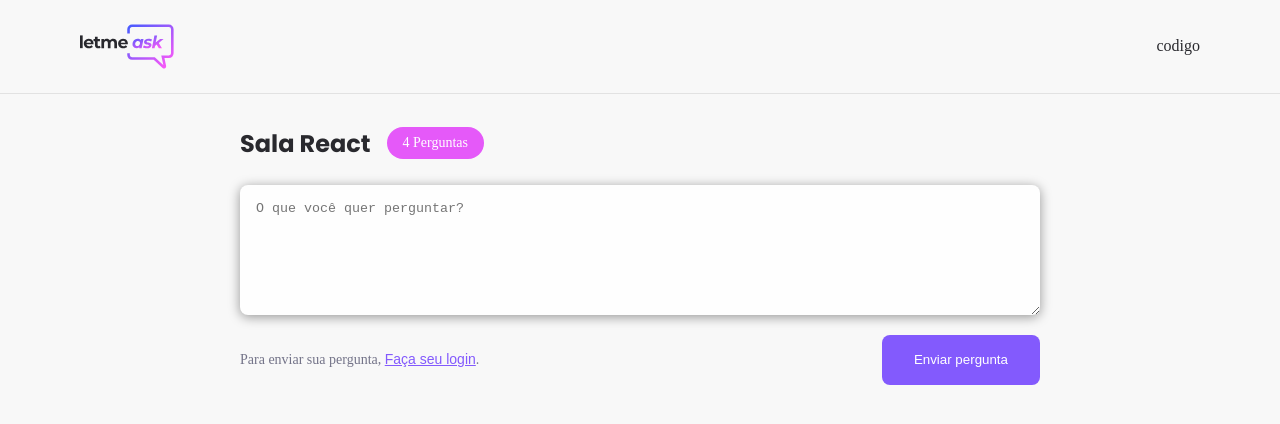
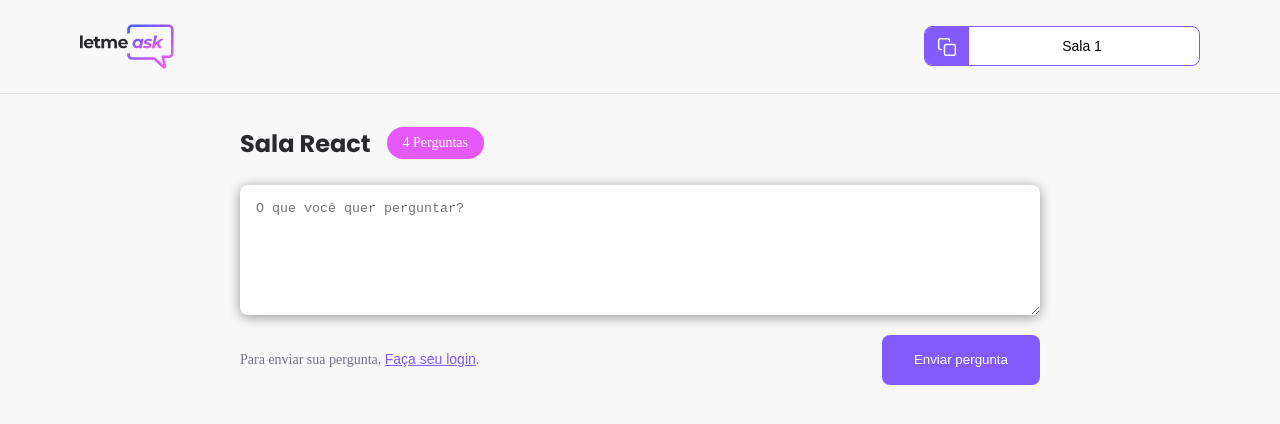
Before and after one commit to danvb112/Letmeask, a React (Create React App) app: page /rooms/1 in a window 1280 px wide. Shown: the top 424 px of the page. Built offline with nearby package versions, Linux system fonts and the light colour scheme; no server answers.

Commit message:
Crate Room-code component

```diff
--- /dev/null
+++ b/src/components/RoomCode.tsx
@@ -0,0 +1,23 @@
+import copyImg from '../assets/images/copy.svg';
+
+import '../styles/room-code.scss';
+
+type RoomCodeProps = {
+    code: string;
+}
+
+export function RoomCode(props: RoomCodeProps) {
+
+    function copyRoomCodeToClipboard() {
+        navigator.clipboard.writeText(props.code)
+    }
+
+    return (
+        <button className="room-code" onClick={copyRoomCodeToClipboard}>
+            <div>
+                <img src={copyImg} alt="Copy room code" />
+            </div>
+            <span>Sala {props.code}</span>
+        </button>
+    )
+}
--- a/src/pages/Room.tsx
+++ b/src/pages/Room.tsx
@@ -1,15 +1,25 @@
+import { useParams } from 'react-router-dom'
+
 import logoImg from '../assets/images/logo.svg';
 import { Button } from '../components/Button';
+import { RoomCode } from '../components/RoomCode';
 
 import '../styles/room.scss'
 
+type ParamsProps = {
+    id: string
+}
+
 export function Room() {
+
+    const params = useParams<ParamsProps>()
+
     return (
         <div id="page-room">
             <header>
                 <div className="content">
                     <img src={logoImg} alt='Letmeask' />
-                    <div>codigo</div>
+                    <RoomCode code={params.id} />
                 </div>
             </header>
 
--- /dev/null
+++ b/src/styles/room-code.scss
@@ -0,0 +1,30 @@
+.room-code {
+    height: 40px;
+    border-radius: 8px;
+    overflow: hidden;
+
+    background: #FFF;
+    border: 1px solid #835afd;
+    cursor: pointer;
+
+    display: flex;
+
+    div {
+      background: #835afd;
+      padding: 0 12px;
+      display: flex;
+      justify-content: center;
+      align-items: center;
+      height: 40px;
+    }
+
+    span {
+      display: block;
+      align-self: center;
+      flex: 1;
+      padding: 0 16px 0 12px;
+      width: 230px;
+      font-size: 14px;
+      font-weight: 500;
+    }
+  }
```
